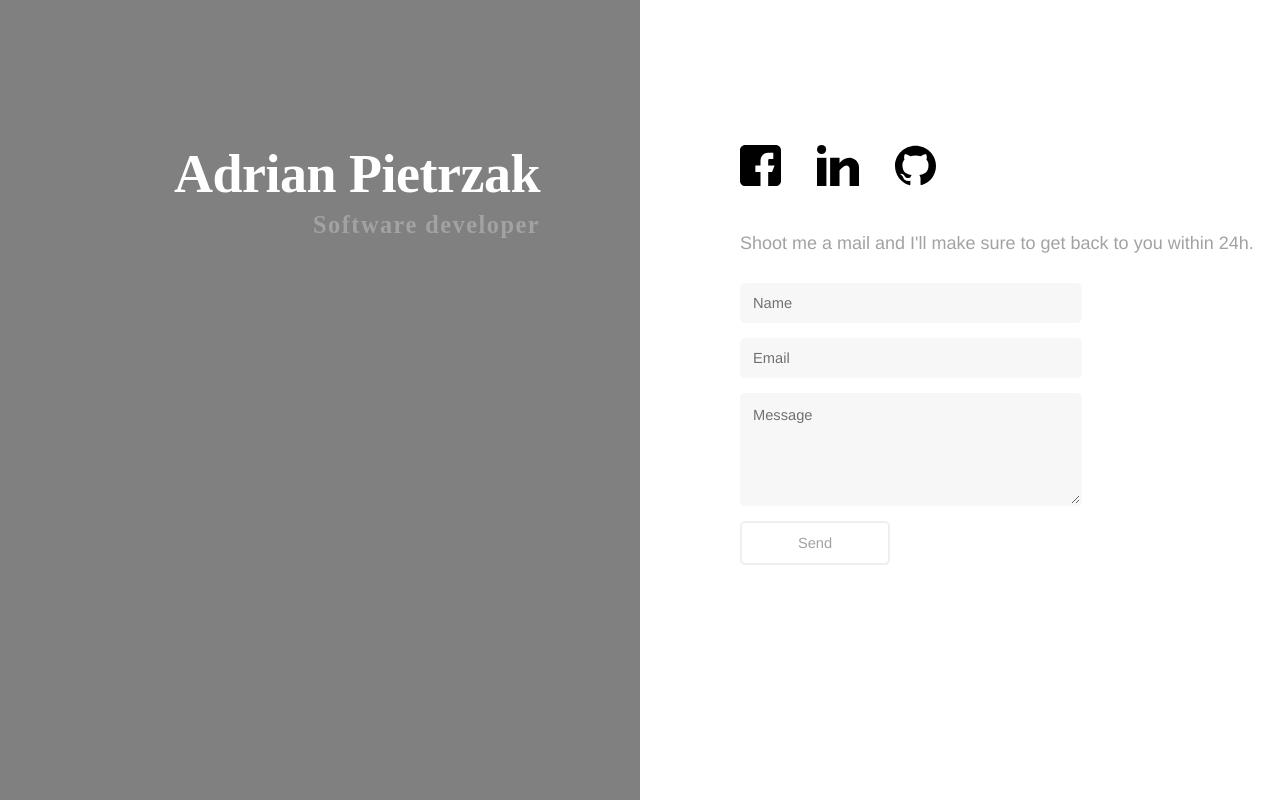
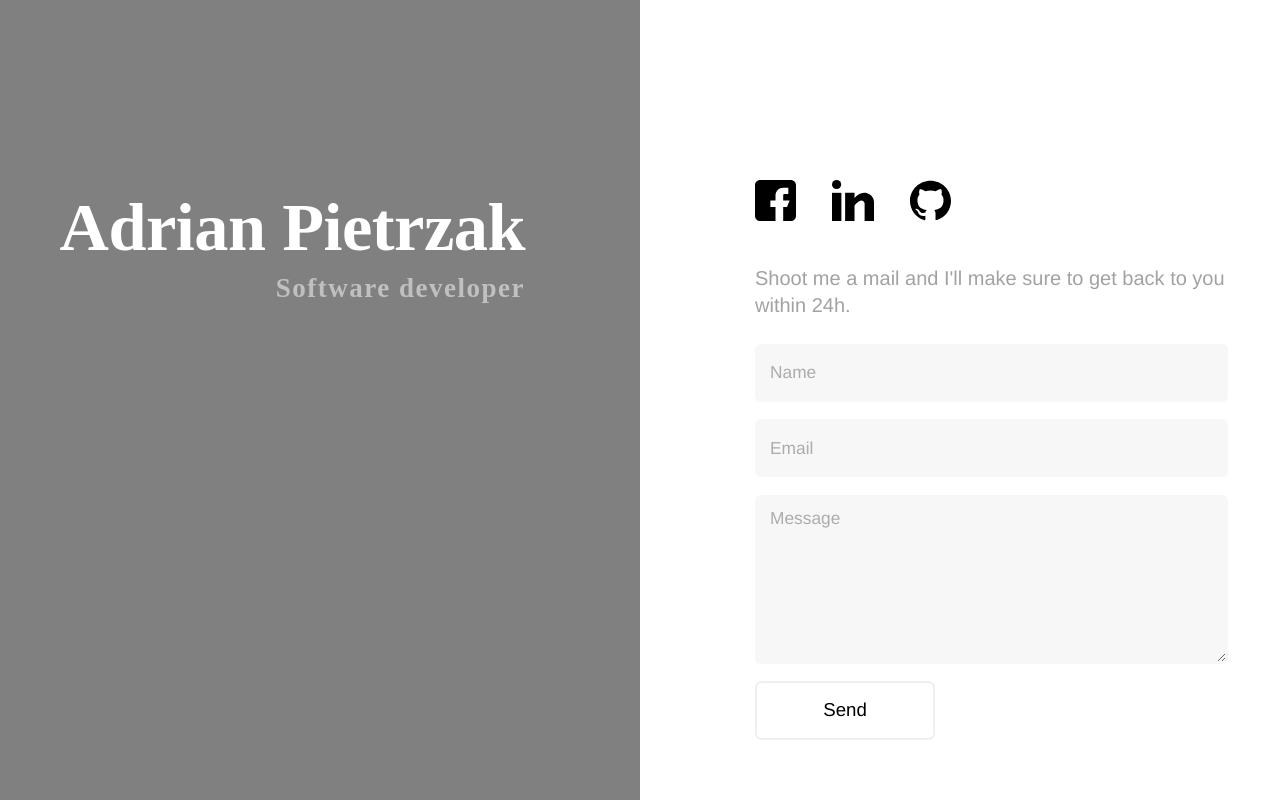
Before and after one commit to anglesen1120/website, a Gatsby site in the folder frontend/: page / in a window 1280 px wide. Built offline with nearby package versions, Linux system fonts and the light colour scheme; Gatsby itself is replaced by a stand-in of ours; a web font is replaced by a local one.

Commit message:
update components

```diff
--- a/frontend/src/components/Container/Container.js
+++ b/frontend/src/components/Container/Container.js
@@ -10,8 +10,8 @@ import { media } from '../../utils';
 const Container = styled.div`
   ${media.desktop`
     position: absolute;
-    top: 145px;
-    left: 100px;
+    top: 180px;
+    left: 115px;
   `}
 `;
 
--- a/frontend/src/components/Form/Button/Button.js
+++ b/frontend/src/components/Form/Button/Button.js
@@ -16,6 +16,7 @@ const Button = styled.button`
   width: 100%;
   height: 44px;
   font-size: 11pt;
+  color: #000;
 
   &:hover {
     border: 2px solid #000;
@@ -25,6 +26,12 @@ const Button = styled.button`
   ${media.tablet`
     width: 150px;
   `}
+
+  ${media.desktop`
+    height: 3.15em;
+    font-size: 14pt;
+    width: 180px;
+  `}
 `;
 
 export default Button;
--- a/frontend/src/components/Form/FormWrapper.js
+++ b/frontend/src/components/Form/FormWrapper.js
@@ -16,6 +16,10 @@ const FormWrapper = styled.form`
   ${media.tablet`
     width: 66.6%;
   `}
+
+  ${media.desktop`
+    width: 90%;
+  `}
 `;
 
 export default FormWrapper;
--- a/frontend/src/components/Form/Input/Input.js
+++ b/frontend/src/components/Form/Input/Input.js
@@ -5,6 +5,7 @@
  */
 
 import styled from 'styled-components';
+import { media } from '../../../utils';
 
 const Input = styled.input`
   background-color: #f7f7f7;
@@ -20,6 +21,19 @@ const Input = styled.input`
   &:focus {
     border: 2px solid #000;
   }
+
+  ::placeholder,
+  ::-webkit-input-placeholder {
+    opacity: 0.3;
+  }
+  :-ms-input-placeholder {
+    opacity: 0.3;
+  }
+
+  ${media.desktop`
+    height: 3.35em;
+    font-size: 13pt;
+  `}
 `;
 
 export default Input;
--- a/frontend/src/components/Form/Textarea/Textarea.js
+++ b/frontend/src/components/Form/Textarea/Textarea.js
@@ -5,6 +5,7 @@
  */
 
 import styled from 'styled-components';
+import { media } from '../../../utils';
 
 const Textarea = styled.textarea`
   background-color: #f7f7f7;
@@ -20,6 +21,19 @@ const Textarea = styled.textarea`
   &:focus {
     border: 2px solid #000;
   }
+
+  ::placeholder,
+  ::-webkit-input-placeholder {
+    opacity: 0.3;
+  }
+  :-ms-input-placeholder {
+    opacity: 0.3;
+  }
+
+  ${media.desktop`
+    height: 9.75em;
+    font-size: 13pt;
+  `}
 `;
 
 export default Textarea;
--- a/frontend/src/components/Header/Title/TitleWrapper.js
+++ b/frontend/src/components/Header/Title/TitleWrapper.js
@@ -13,8 +13,8 @@ const TitleWrapper = styled.div`
   ${media.desktop`
     position: absolute;
     padding: 0;
-    top: 145px;
-    right: 100px;
+    top: 190px;
+    right: 115px;
     display: inline-block;
     text-align: right;
   `}
--- a/frontend/src/components/Heading/H1.js
+++ b/frontend/src/components/Heading/H1.js
@@ -5,12 +5,18 @@
  */
 
 import styled from 'styled-components';
+import { media } from '../../utils';
 
 const H1 = styled.h1`
   line-height: 1.75em;
   font-size: 1.35em;
   font-family: 'Aovel Neo';
   letter-spacing: 1.5px;
+  color: rgba(255, 255, 255, 0.5);
+
+  ${media.desktop`
+    font-size: 1.5em;
+  `}
 `;
 
 export default H1;
--- a/frontend/src/components/Heading/H2.js
+++ b/frontend/src/components/Heading/H2.js
@@ -5,6 +5,7 @@
  */
 
 import styled from 'styled-components';
+import { media } from '../../utils';
 
 const H2 = styled.h2`
   font-size: 3em;
@@ -12,6 +13,10 @@ const H2 = styled.h2`
   font-family: 'Aovel Neo';
   font-weight: 700;
   letter-spacing: -0.5px;
+
+  ${media.desktop`
+    font-size: 3.8em;
+  `}
 `;
 
 export default H2;
--- a/frontend/src/components/Paragraph/Paragraph.js
+++ b/frontend/src/components/Paragraph/Paragraph.js
@@ -5,7 +5,12 @@
  */
 
 import styled from 'styled-components';
+import { media } from '../../utils';
 
-const Paragraph = styled.p``;
+const Paragraph = styled.p`
+  ${media.desktop`
+    font-size: 15pt;
+  `}
+`;
 
 export default Paragraph;
```
